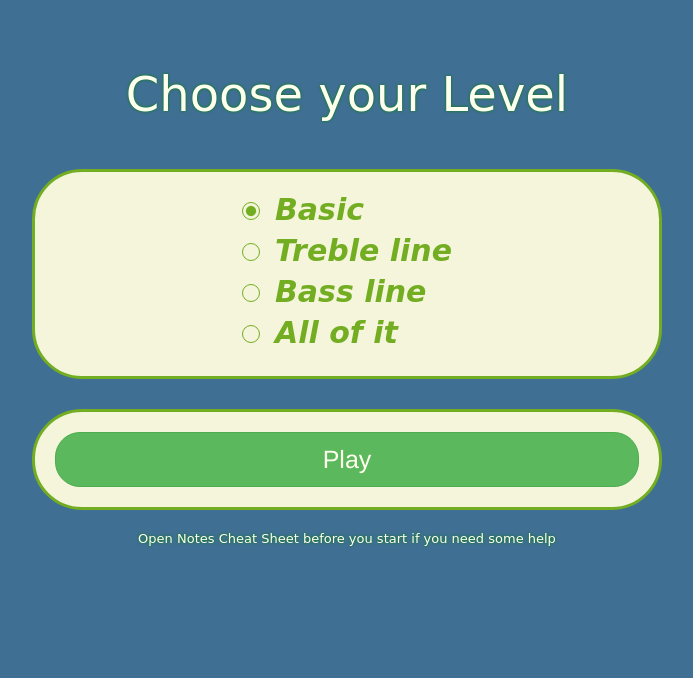
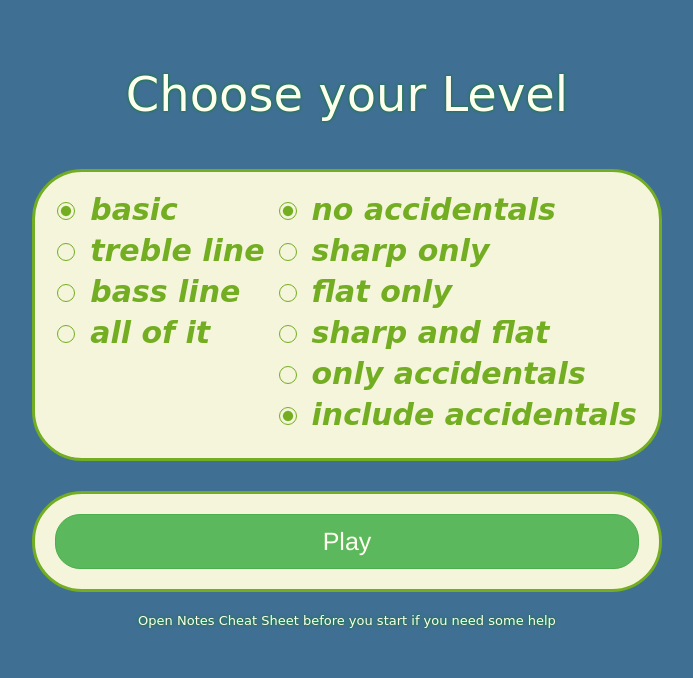
Before and after one commit to oleglyask/finetune, a Flask app: page /home in a window 1280 px wide. Shown: the part 52-730 px from the top of the page, without its empty margins (293-986 px from the left). Run offline with Flask 2, Linux system fonts and the light colour scheme; a user stored in the database is signed in; data comes from the database, SQL or seed files in the repository; both versions use the stored data as it was after the commit; some libraries are stand-ins or nearby versions.

Commit message:
Adding sharps and flats

```diff
--- a/app/main/views.py
+++ b/app/main/views.py
@@ -1,3 +1,4 @@
+from tkinter.tix import Tree
 from flask import redirect, render_template, flash, url_for, current_app, request
 from flask_login import current_user, login_required
 
@@ -19,24 +20,29 @@ def home():
     return render_template('home.html')
 
 # game page
-@main.route('/play/<level>')
+@main.route('/play')
 @login_required
-def play(level):
+def play():
     current_user.ping()
+    level = request.args.get('level', 'basic')
+    flats = request.args.get('flats', 'false')
+    sharps = request.args.get('sharps', 'false')
+    accidentals = request.args.get('accidentals', 'include')
     notes = [
-        Note('C','white'),
-        Note('Db', 'black'),
-        Note('D', 'white'),
-        Note('Eb', 'black'),
-        Note('E', 'white'),
-        Note('F', 'white'),
-        Note('Gb', 'black'),
-        Note('G', 'white'),
-        Note('Ab', 'black'),
-        Note('A', 'white'),
-        Note('Bb', 'black'),
-        Note('B', 'white'),]
-    return render_template('piano.html', notes=notes, high_score=current_user.high_score, level=level)
+        Note('C', 'white', True, False),
+        Note('Db', 'black', alt='C# Db'),
+        Note('D', 'white', True, True),
+        Note('Eb', 'black', alt='D# Eb'),
+        Note('E', 'white', False, True),
+        Note('F', 'white', True, False),
+        Note('Gb', 'black', alt='F# Gb'),
+        Note('G', 'white', True, True),
+        Note('Ab', 'black', alt='G# Ab'),
+        Note('A', 'white', True, True),
+        Note('Bb', 'black', alt='A# Bb'),
+        Note('B', 'white', False, True)
+    ]
+    return render_template('piano.html', notes=notes, high_score=current_user.high_score, level=level, flats=flats, sharps=sharps, accidentals=accidentals)
 
 # called when user pressed the Exit button on the game page
 @main.route('/exit/<score>')
--- a/app/models.py
+++ b/app/models.py
@@ -2,7 +2,7 @@
 # import datetime
 from datetime import datetime
 import hashlib
-# import re
+
 from . import db
 from werkzeug.security import generate_password_hash, check_password_hash
 from flask_login import UserMixin, AnonymousUserMixin
@@ -11,9 +11,16 @@ from flask import current_app
 from itsdangerous import TimedJSONWebSignatureSerializer as Serializer
 
 class Note():
-    def __init__(self, name, color) -> None:
+    def __init__(self, name, color, sharp=False, flat=False, alt = False) -> None:
         self.name = name
         self.color = color
+        self.sharp = sharp
+        self.flat = flat
+        if alt == False:
+            self.alt = name
+        else:
+            self.alt = alt
+
 
 # Values represting different permissions for the Role model
 class Permission:
--- a/app/static/home.js
+++ b/app/static/home.js
@@ -3,9 +3,46 @@
 
 play = document.getElementById('play')
 play.addEventListener('click', () => {
-        document.querySelectorAll('.radio-btn').forEach(radio => {
+
+        sharps = false;
+        flats = false;
+        accidentals = false
+
+        // Check Values of accidental
+        document.querySelectorAll('.radio-btn.accidental').forEach(radio => {
             if (radio.checked === true) {
-                play.href = play.dataset.playurl + radio.value
+                // Found the checked radio button
+                if (radio.value !== 'noAccidental'){
+                    // the VALUE is to include some Accidentals, check what kind
+                    if (radio.value === 'sharpAccidental'){
+                        sharps = true;
+                    } else if (radio.value === 'flatAccidental'){
+                        flats = true;
+                    } else {
+                        sharps = true;
+                        flats = true;
+                    }
+
+                    // Check Values of accidental-include
+                    document.querySelectorAll('.radio-btn.accidental-combine').forEach(radio => {
+                        if (radio.checked === true){
+                            accidentals = radio.value
+                        }
+                    })
+                }
+            }
+        })
+
+
+
+        document.querySelectorAll('.radio-btn.level').forEach(radio => {
+            if (radio.checked === true) {
+                play.href = play.dataset.playurl + '?level=' + radio.value + '&flats=' + flats + '&sharps=' + sharps + '&accidentals=' + accidentals
             }
         })
     })
+
+    // Add the values only/included for flats/sharps
+    // add logic in piano.js to load accidentalList
+    // add check boxes to home.html for flats only/included
+    // add names (flat/sharp) to black keys to check if the key pressed is correct
--- a/app/templates/home.html
+++ b/app/templates/home.html
@@ -15,21 +15,43 @@
         </div>
 
         <div class="forms-flexbox">
+                <!-- note level -->
                 <div class="levels">
-                    <input type="radio" id="basic" class="radio-btn" name="level" value="basic" checked>
-                    <label class="badge label" for="basic">Basic</label><br>
-                    <input type="radio" id="treble" class="radio-btn" name="level" value="treble">
-                    <label class="badge label" for="treble">Treble line</label><br>
-                    <input type="radio" id="bass" class="radio-btn" name="level" value="bass">
-                    <label class="badge label" for="bass">Bass line</label><br>
-                    <input type="radio" id="all" class="radio-btn" name="level" value="all">
-                    <label class="badge label" for="all">All of it</label>
+                    <input type="radio" id="basic" class="radio-btn level" name="level" value="basic" checked>
+                    <label class="badge label" for="basic">basic</label><br>
+                    <input type="radio" id="treble" class="radio-btn level" name="level" value="treble">
+                    <label class="badge label" for="treble">treble line</label><br>
+                    <input type="radio" id="bass" class="radio-btn level" name="level" value="bass">
+                    <label class="badge label" for="bass">bass line</label><br>
+                    <input type="radio" id="all" class="radio-btn level" name="level" value="all">
+                    <label class="badge label" for="all">all of it</label>
+                </div>
+                <!-- accidental level -->
+                <div class="accidentals-form">
+                    <!-- which accidentals to include -->
+                    <div class="levels">
+                        <input type="radio" id="no-accidental" class="radio-btn accidental" name="accidental" value="noAccidental" checked>
+                        <label class="badge label" for="no-accidental">no accidentals</label><br>
+                        <input type="radio" id="sharp-accidental" class="radio-btn accidental" name="accidental" value="sharpAccidental">
+                        <label class="badge label" for="sharp-accidental">sharp only</label><br>
+                        <input type="radio" id="flat-accidental" class="radio-btn accidental" name="accidental" value="flatAccidental">
+                        <label class="badge label" for="flat-accidental">flat only</label><br>
+                        <input type="radio" id="all-accidental" class="radio-btn accidental" name="accidental" value="allAccidental">
+                        <label class="badge label" for="all-accidental">sharp and flat</label>
+                    </div>
+                    <div class="levels">
+                        <!-- to include accidentals with regular notes or to just use accidentals -->
+                        <input type="radio" id="accidental-only" class="radio-btn accidental-combine" name="accidental-combine" value="only">
+                        <label class="badge label" for="accidental-only">only accidentals</label><br>
+                        <input type="radio" id="accidental-include" class="radio-btn accidental-combine" name="accidental-combine" value="include" checked>
+                        <label class="badge label" for="accidental-include">include accidentals</label>
+                    </div>
                 </div>
         </div>
 
         <!-- Play button -->
         <div class="forms-flexbox">
-            <a id="play" data-playurl="{{url_for('main.play', level='')}}" class="btn btn-success btn-lg btn-block">Play</a>
+            <a id="play" data-playurl="{{url_for('main.play')}}" class="btn btn-success btn-lg btn-block">Play</a>
         </div>
 
         <div class="cheat-sheet headers">
```
Also changed, not shown: app/static/piano.js (+57 -11 lines), app/templates/piano.html (+5 -5 lines), data-dev.sqlite, 2 other files.
